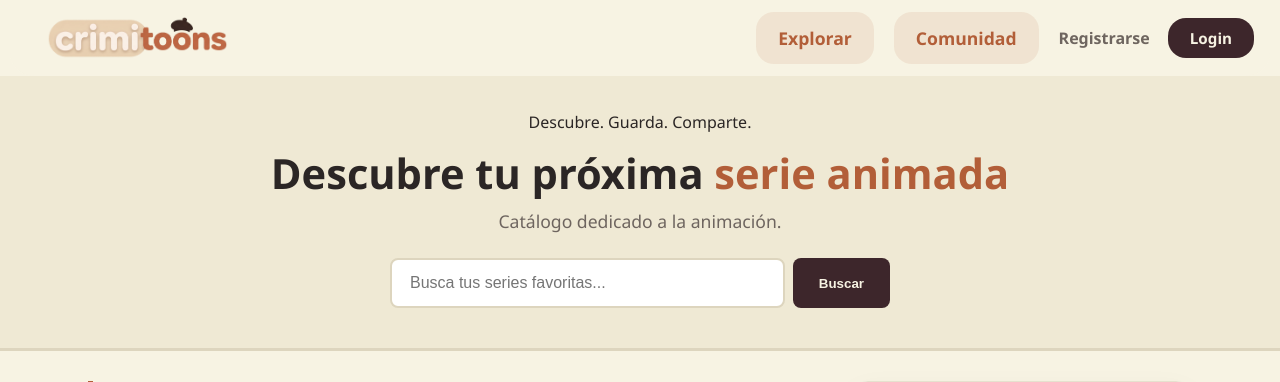
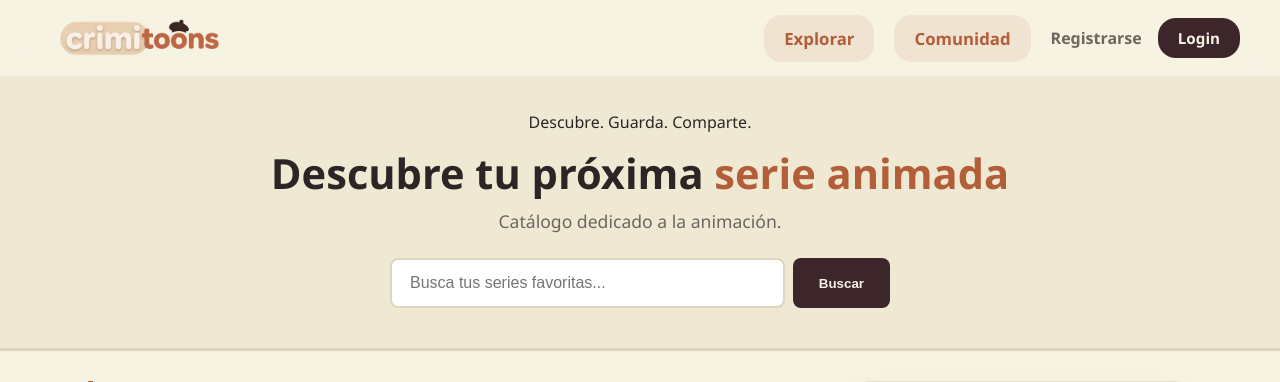
Before and after one commit to 01Hammer/crimitoons, a Django app: page / in a window 1280 px wide. Shown: the top 382 px of the page. Run offline with Django 5.2, Linux system fonts and the light colour scheme; data that the repository does not hold is empty.

Commit message:
Refactor navbar styles for improved layout and spacing

```diff
--- a/series/static/series/navbar.css
+++ b/series/static/series/navbar.css
@@ -1,22 +1,23 @@
-/* Barra de navegación global (misma en todas las páginas) */
-
 /* Barra de navegación global (misma en todas las páginas) */
 
 .nav-barra-wrapper {
-  width: 100%;             /* Ocupa todo el ancho disponible para estirar a los bordes */
-  max-width: 100%;         /* Sin restricciones de ancho máximo */
+  width: 100%;
+  max-width: 100%;
   margin: 0 auto;
-  padding: 0 10px;         /* Espaciado mínimo en los extremos de la pantalla */
+  padding: 0 16px;
   box-sizing: border-box;
+  display: flex;
+  justify-content: center; /* Centra la barra en pantallas muy grandes de PC */
 }
 
 .barra-navegacion {
   display: flex;
-  justify-content: space-between; /* Aleja al máximo el logo y la zona derecha */
+  justify-content: space-between;
   align-items: center;
   width: 100%;
+  max-width: 1350px;       /* DIMENSIÓN FIJA EN SU ENTORNO: Evita que se estire demasiado en monitores gigantes */
   margin: 0;
-  padding: 8px 16px;       /* Padding interno pequeño para que pegue a las orillas */
+  padding: 8px 24px;
   min-height: 76px;
   border-bottom-left-radius: 24px;
   border-bottom-right-radius: 24px;
@@ -38,8 +39,8 @@
 }
 
 .nav-logo-img {
-  max-width: 240px;
-  max-height: 56px;
+  max-width: 220px;
+  max-height: 50px;
   height: auto;
   display: block;
 }
@@ -62,8 +63,8 @@
 
 .enlace-explorar,
 .enlace-comunidad {
-  font-size: 1.1rem;
-  padding: 14px 22px;
+  font-size: 1.05rem;
+  padding: 12px 20px;
   border-radius: 18px;
   background: rgba(178, 94, 56, 0.1);
   transition:
@@ -90,7 +91,7 @@
 .nav-auth-zona {
   display: flex;
   align-items: center;
-  gap: 18px;
+  gap: 16px;
   min-width: 150px;
   justify-content: flex-end;
 }
@@ -122,7 +123,7 @@
 .nav-enlaces a.nav-boton-login {
   background: #3d262b !important;
   color: #f7f3e3 !important;
-  padding: 10px 22px;
+  padding: 10px 20px;
   border-radius: 18px;
   text-decoration: none;
   font-size: 0.95rem;
```
Also changed, not shown: other parts of series/static/series/navbar.css (+12 -9 lines).
